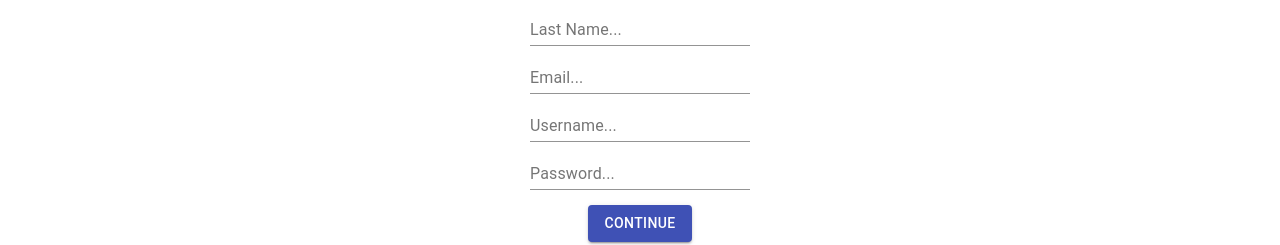
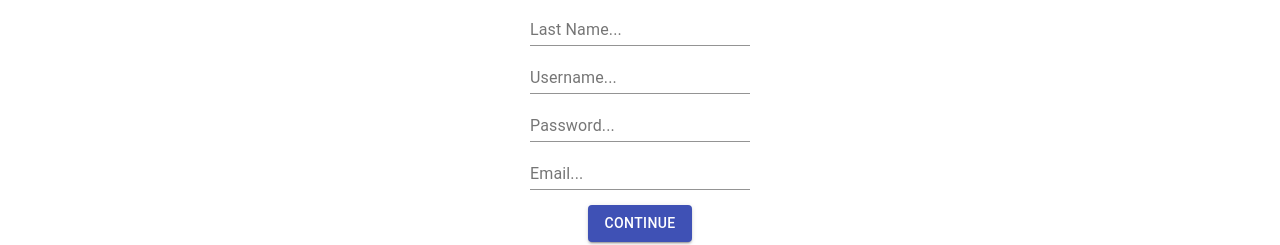
Before and after one commit to denisRajlic/FeriTube, a React (Create React App) app in the folder feri_tube/: page /register in a window 1280 px wide. Shown: the part 120-365 px from the top of the page. Built offline with nearby package versions, Linux system fonts and the light colour scheme.

Commit message:
Refactor login

```diff
--- a/feri_tube/src/Login/Login.js
+++ b/feri_tube/src/Login/Login.js
@@ -1,7 +1,6 @@
 import React from 'react';
 import TextField from '@material-ui/core/TextField';
 import Button from '@material-ui/core/Button';
-import Success from '../loginComponents/Success';
 
 const proceed = () => {
   //TODO
--- a/feri_tube/src/loginComponents/Confirm.js
+++ b/feri_tube/src/loginComponents/Confirm.js
@@ -69,12 +69,6 @@ const Confirm = (props) => {
         </ListItem>
         <ListItem button className={classes.marginAutoContainer}>
           <ListItemText
-            primary="Password"
-            secondary={password}
-          />
-        </ListItem>
-        <ListItem button className={classes.marginAutoContainer}>
-          <ListItemText
             primary="Status"
             secondary={status}
           />
--- a/feri_tube/src/loginComponents/FormUserDetails.js
+++ b/feri_tube/src/loginComponents/FormUserDetails.js
@@ -30,13 +30,6 @@ const FormUserDetails = (props) => {
       <br />
 
       <TextField
-        label="Email..."
-        onChange={handleChange('email')}
-        defaultValue={values.email}
-      ></TextField>
-      <br />
-
-      <TextField
         label="Username..."
         onChange={handleChange('username')}
         defaultValue={values.username}
@@ -50,6 +43,13 @@ const FormUserDetails = (props) => {
         defaultValue={values.password}
       ></TextField>
       <br/>
+
+      <TextField
+        label="Email..."
+        onChange={handleChange('email')}
+        defaultValue={values.email}
+      ></TextField>
+      <br />
 
       <Button
         variant="contained"
--- a/feri_tube/src/loginComponents/UserForm.js
+++ b/feri_tube/src/loginComponents/UserForm.js
@@ -46,8 +46,8 @@ const UserForm = () => {
   };
 
   const { step } = state;
-  const { firstName, lastName, email, status, city } = state;
-  const values = { firstName, lastName, email, status, city }
+  const { firstName, lastName, email, username, password, status, city } = state;
+  const values = { firstName, lastName, email, username, password, status, city }
 
   // Based on the steps we show the correct component
   switch (step) {
```
